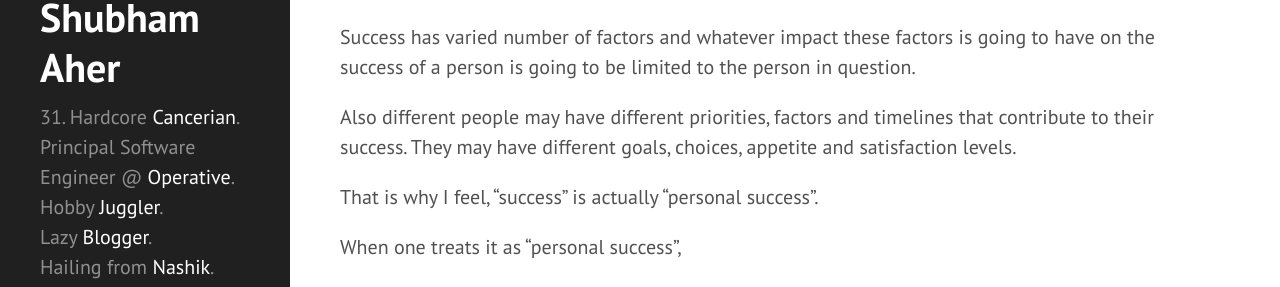
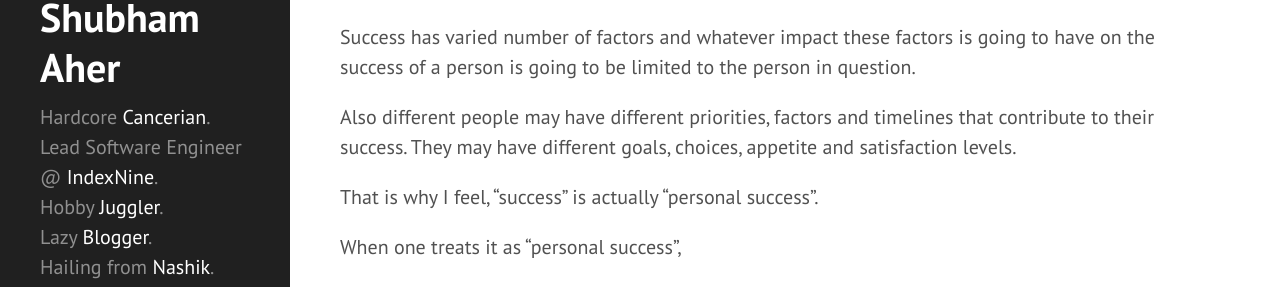
Before and after one commit to shubham-aher/shubham-aher.github.io, a Jekyll site: the page built from index.html, in a window 1280 px wide. Shown: the part 338-625 px from the top of the page. Built offline with Jekyll 4.4.1, drawn with Linux system fonts in a browser that asks for light colours; nearby versions of some CDN libraries; the list of posts is cut into pages by our own code; comment, search, counter and statistics services are not loaded.

Commit message:
Update _config.yml
Adding job profile details.

```diff
--- a/_config.yml
+++ b/_config.yml
@@ -9,7 +9,7 @@
 # Setup
 title:            Shubham Aher
 tagline:          'Blog'
-description:      '31. Hardcore <a href="https://www.facebook.com/notes/whats-your-sun-sign-book-by-chetan-d-narain/cancer-man-by-chetan-d-narain/284585004897150" target="_blank">Cancerian</a>.<br>Principal Software Engineer @ <a href="https://www.operative.com" target="_blank">Operative</a>.<br>Hobby <a href="https://shubhamaher.com/juggling">Juggler</a>.<br>Lazy <a href="https://shubhamaher.com/blog">Blogger</a>.<br>Hailing from <a href="https://en.wikipedia.org/wiki/Nashik" target="_blank">Nashik</a>.<br>Living in <a href="https://en.wikipedia.org/wiki/Pune" target="_blank">Pune</a>.'
+description:      'Hardcore <a href="https://www.facebook.com/notes/whats-your-sun-sign-book-by-chetan-d-narain/cancer-man-by-chetan-d-narain/284585004897150" target="_blank">Cancerian</a>.<br>Lead Software Engineer @ <a href="https://www.indexnine.com" target="_blank">IndexNine</a>.<br>Hobby <a href="https://shubhamaher.com/juggling">Juggler</a>.<br>Lazy <a href="https://shubhamaher.com/blog">Blogger</a>.<br>Hailing from <a href="https://en.wikipedia.org/wiki/Nashik" target="_blank">Nashik</a>.<br>Living in <a href="https://en.wikipedia.org/wiki/Pune" target="_blank">Pune</a>.'
 url:              https://shubhamaher.com
 baseurl:          /
 
```
